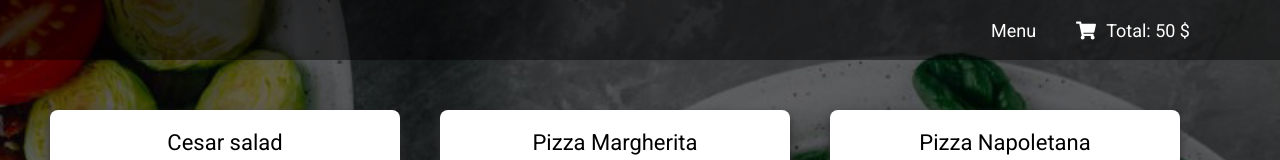
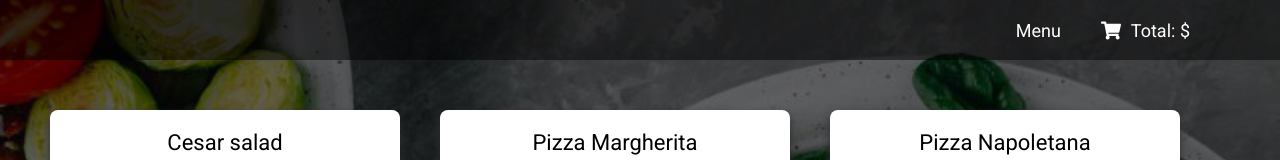
Before and after one commit to Cyber-Kira/react-redux-restaurant-app, a React (Create React App) app: page / in a window 1280 px wide. Shown: the top 160 px of the page. Built offline with nearby package versions, Linux system fonts and the light colour scheme; data requests are answered from the project's data file.

Commit message:
connect component with state, using price from state

```diff
--- a/src/components/app-header/app-header.js
+++ b/src/components/app-header/app-header.js
@@ -1,9 +1,10 @@
 import React from 'react';
 import cartIcon from './shopping-cart-solid.svg';
 import {Link} from 'react-router-dom';
+import {connect} from 'react-redux';
 import './app-header.scss';
 
-const AppHeader = ({total}) => {
+const AppHeader = ({totalPrice}) => {
     return (
         <header className="header">
             <Link className="header__link" to={'/'}>
@@ -11,10 +12,16 @@ const AppHeader = ({total}) => {
             </Link>
             <Link className="header__link" to="/cart">
                 <img className="header__cart" src={cartIcon} alt="cart"></img>
-                Total: {total} $
+                Total: {totalPrice} $
             </Link>
         </header>
     )
 };
 
-export default AppHeader;
+const mapStateToProps = ({totalPrice}) => {
+    return {
+        totalPrice
+    }
+};
+
+export default connect(mapStateToProps)(AppHeader);
```
